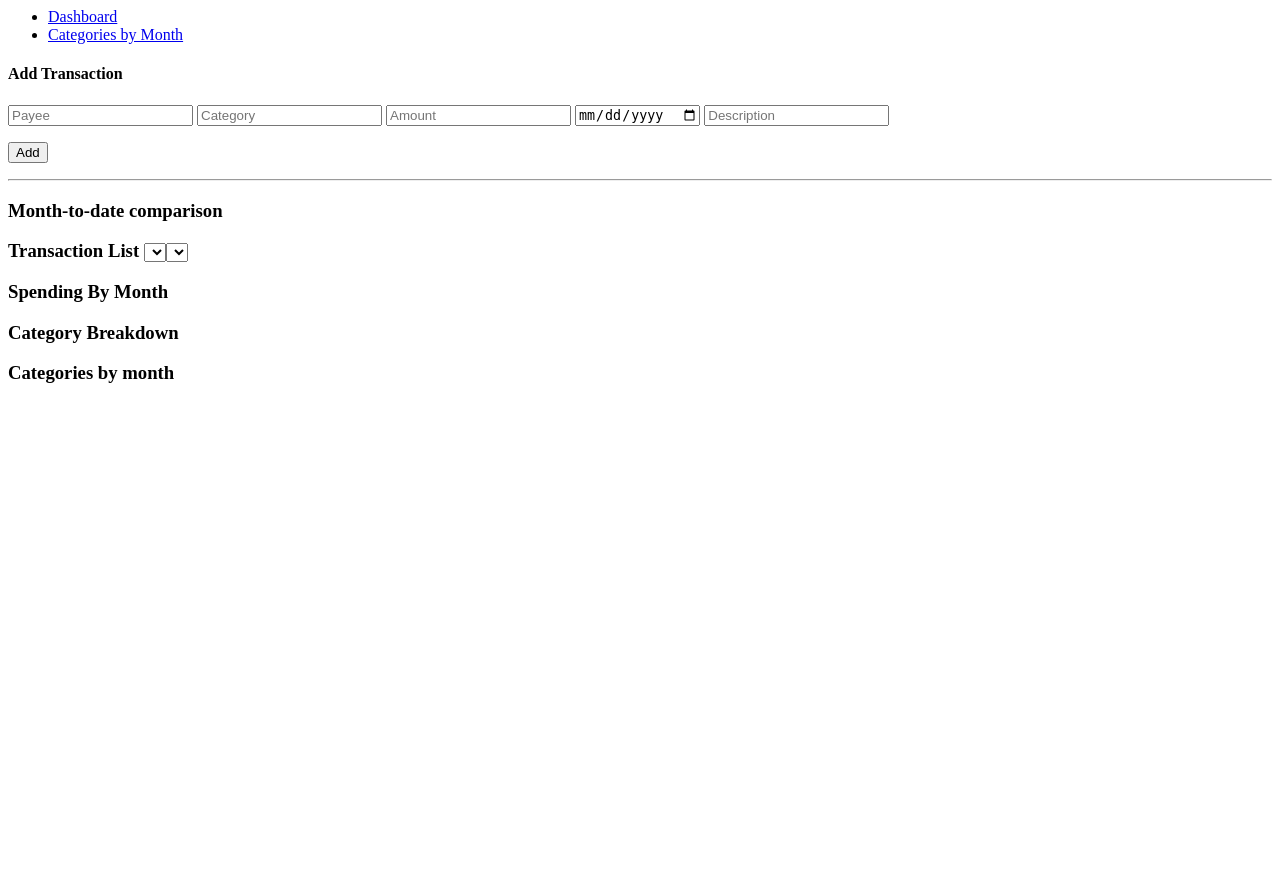
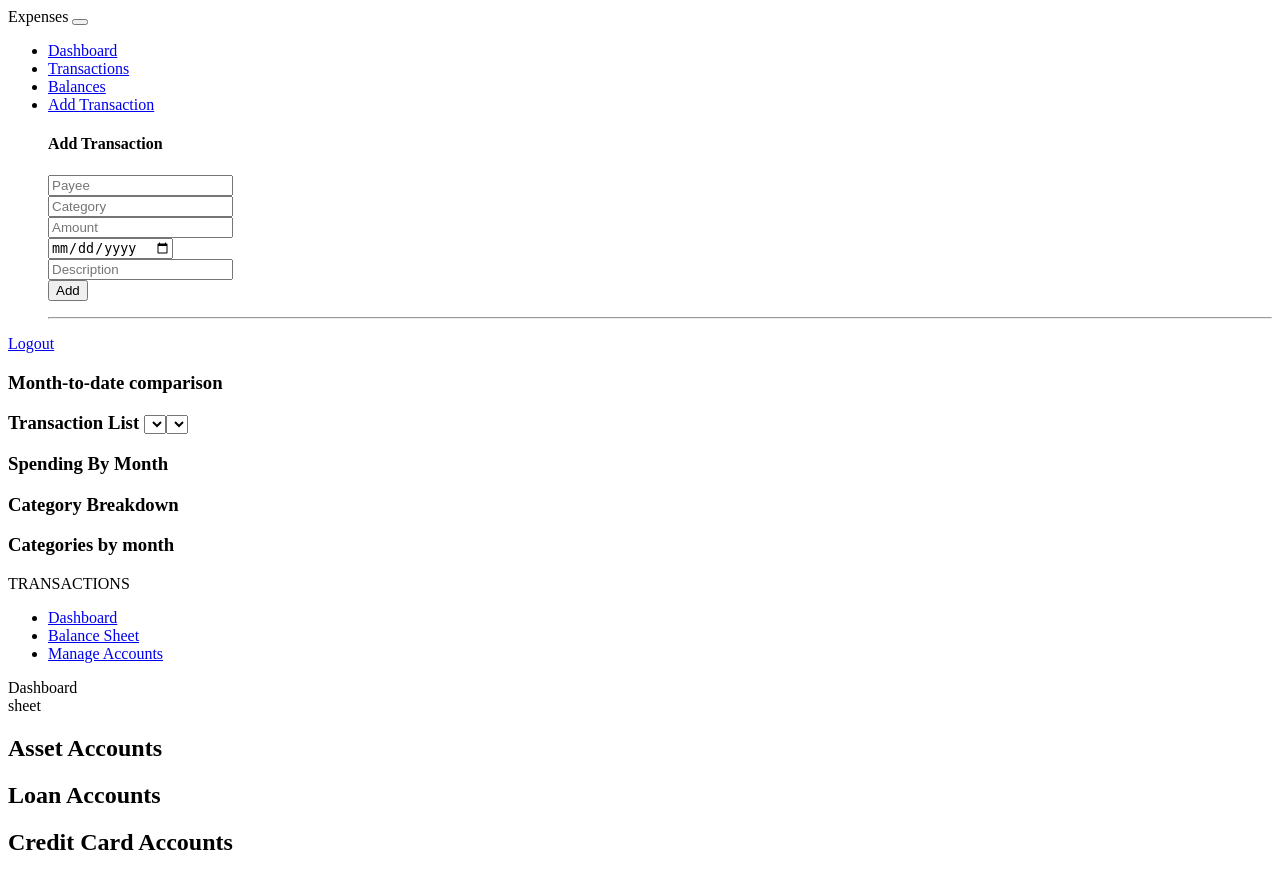
Before and after one commit to drewzarn/expensetracker, a PHP site: page / in a window 1280 px wide. Before the commit the page ends 383 px from the top, so only its background shows below. Run offline with PHP 8.4, Linux system fonts and the light colour scheme; lists and menus that the app fills with data are empty.

Commit message:
Switch to bootstrap navbar Various other things

```diff
--- a/js/charts.js
+++ b/js/charts.js
@@ -21,9 +21,6 @@ function drawCharts() {
     fetchTransactionList();
 
     fetchTransactionsByMonthAndType(true);
-
-
-    showDashboard();
 }
 
 function fetchSpendingByMonth() {
--- a/pages/addtransaction.php
+++ b/pages/addtransaction.php
@@ -1,19 +1,13 @@
 <h4>Add Transaction</h4>
 <form id="addtransaction" action="transaction/add" method="POST" autocomplete="off">
 	<input autocomplete="false" name="hidden" type="text" style="display:none;">
-	<input type="text" id="add_payee" name="add_payee" placeholder="Payee"/>
-
-	<input type="text" id="add_category" name="add_category" placeholder="Category" />
-
-	<input type="number" id="add_amount" name="add_amount" step="0.01" placeholder="Amount" />
-
-	<input type="date" id="add_date" name="add_date" placeholder="Date" />
-
-	<input type="text" id="add_description" name="add_description" placeholder="Description" />
-
+	<div class="form-group"><input type="text" class="form-control basicAutoComplete" id="add_payee" name="add_payee" placeholder="Payee"/></div>
+	<div class="form-group"><input type="text" class="form-control basicAutoComplete" id="add_category" name="add_category" placeholder="Category" /></div>
+	<div class="form-group"><input type="number" class="form-control" id="add_amount" name="add_amount" step="0.01" placeholder="Amount" /></div>
+	<div class="form-group"><input type="date" class="form-control" id="add_date" name="add_date" placeholder="Date" /></div>
+	<div class="form-group"><input type="text" class="form-control" id="add_description" name="add_description" placeholder="Description" /></div>
+	<div class="form-group"><input type="submit" class="form-control" value="Add" /></div>
 	<p class="message error"></p>
-
-	<input type="submit" value="Add" />
 </form>
 <hr />
 <div id="payee_transactions"></div>
--- a/pages/index.php
+++ b/pages/index.php
@@ -1,14 +1,34 @@
-<div class="container-fluid">
+<nav id="mainnav" class="navbar navbar-expand-lg navbar-light bg-light">
+	<span class="navbar-brand">Expenses</span>
+	<button class="navbar-toggler" type="button" data-toggle="collapse" data-target="#navbarSupportedContent" aria-controls="navbarSupportedContent" aria-expanded="false" aria-label="Toggle navigation">
+		<span class="navbar-toggler-icon"></span>
+	</button>
+	<div class="collapse navbar-collapse" id="navbarSupportedContent">
+		<ul class="navbar-nav mr-auto">
+			<li class="nav-item">
+				<a class="nav-link" href="#dashboard">Dashboard</a>
+			</li>
+			<li class="nav-item">
+				<a class="nav-link" href="#transactions">Transactions</a>
+			</li>
+			<li class="nav-item">
+				<a class="nav-link" href="#balances">Balances</a>
+			</li>
+			<li class="nav-item dropdown">
+				<a class="nav-link dropdown-toggle" href="#" id="navbarDropdown" role="button" data-toggle="dropdown" aria-haspopup="true" aria-expanded="false">
+					Add Transaction
+				</a>
+				<div id="addcontainer" class="dropdown-menu p-3" aria-labelledby="navbarDropdown">
+					<?php include('addtransaction.php'); ?>
+				</div>
+			</li>
+		</ul>
+		<a href="/user/logout" class="btn btn-light">Logout</a>
+	</div>
+</nav>
+
+<div id="content-dashboard" class="container-fluid">
 	<div class="row">
-		<div class="col">
-			<ul class="nav">
-				<li><a class="nav-link" href="#default">Dashboard</a></li>
-				<li><a class="nav-link" href="#catbymonth">Categories by Month</a></li>
-			</ul>
-		</div>
-	</div>
-	<div class="row">
-		<div class="col-sm-2" id="addcontainer"><?php include('addtransaction.php'); ?></div>
 		<div class="col-sm-5 dashboard default">
 			<div id="mtdcomparison">
 				<h3>Month-to-date comparison</h3>
@@ -45,3 +65,28 @@
 		</div>
 	</div>
 </div>
+<div id="content-transactions" class="container-fluid">
+	TRANSACTIONS
+</div>
+<div id="content-balances" class="container-fluid">
+	<ul class="nav nav-tabs" id="balanceTabs" role="tablist">
+		<li class="nav-item">
+			<a class="nav-link active" id="balancedashboard-tab" data-toggle="tab" href="#balancedashboard" role="tab" aria-controls="home" aria-selected="true">Dashboard</a>
+		</li>
+		<li class="nav-item">
+			<a class="nav-link" id="balancesheet-tab" data-toggle="tab" href="#balancesheet" role="tab" aria-controls="profile" aria-selected="false">Balance Sheet</a>
+		</li>
+		<li class="nav-item">
+			<a class="nav-link" id="balanceaccounts-tab" data-toggle="tab" href="#balanceaccounts" role="tab" aria-controls="contact" aria-selected="false">Manage Accounts</a>
+		</li>
+	</ul>
+	<div class="tab-content" id="balanceTabContent">
+		<div class="tab-pane fade show active" id="balancedashboard" role="tabpanel" aria-labelledby="balancedashboard-tab">Dashboard</div>
+		<div class="tab-pane fade" id="balancesheet" role="tabpanel" aria-labelledby="balancesheet-tab">sheet</div>
+		<div class="tab-pane fade" id="balanceaccounts" role="tabpanel" aria-labelledby="balanceaccounts-tab">
+			<h2>Asset Accounts</h2>
+			<h2>Loan Accounts</h2>
+			<h2>Credit Card Accounts</h2>
+		</div>
+	</div>
+</div>
```
Also changed, not shown: css/bootstrap.css (+4 -38 lines), js/rules.js (+33 -38 lines).
